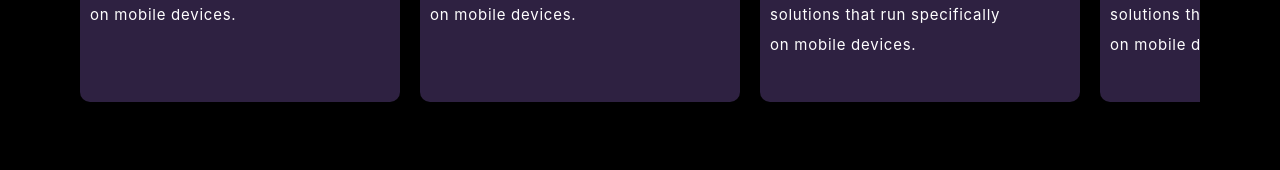
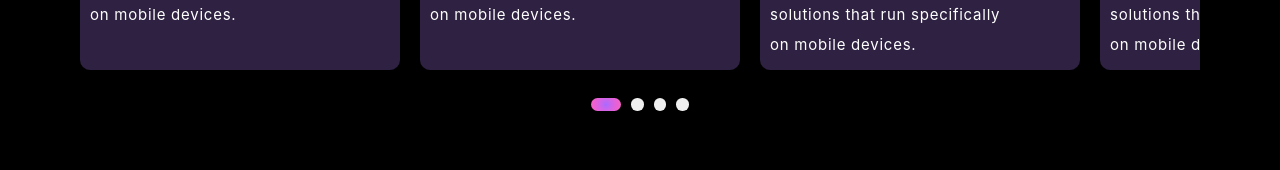
Before and after one commit to cortezdev99/cortez-portfolio, a React (Create React App) app: page / in a window 1280 px wide. Shown: the part 2218-2388 px from the top of the page. Built offline with nearby package versions, Linux system fonts and the light colour scheme.

Commit message:
created carousal toggle basic layout and styles

```diff
--- a/src/components/home/Home.jsx
+++ b/src/components/home/Home.jsx
@@ -145,6 +145,13 @@ const Home = () => {
             </div>
           </div>
         </div>
+
+        <div className="homepage-services-carousel-toggle-wrapper">
+          <button className="homepage-services-carousel-toggle homepage-services-carousel-toggle-active"></button>
+          <button className="homepage-services-carousel-toggle"></button>
+          <button className="homepage-services-carousel-toggle"></button>
+          <button className="homepage-services-carousel-toggle"></button>
+        </div>
       </div>
 
       <div>
--- a/src/styles/home/homeMainStyles.scss
+++ b/src/styles/home/homeMainStyles.scss
@@ -237,6 +237,37 @@
         }
       }
     }
+
+    .homepage-services-carousel-toggle-wrapper {
+      padding-top: 20px;
+      height: 30px;
+      display: flex;
+      align-items: center;
+      justify-content: center;
+      gap: 10px;
+
+      .homepage-services-carousel-toggle {
+        border: none;
+        padding: 0px;
+        width: 12.5px;
+        height: 12.5px;
+        border-radius: 50%;
+        cursor: pointer;
+        transition: 300ms;
+
+        &:hover {
+          background: radial-gradient(circle, #a66bff, #c666ef, #dd62df, #ee61cf, #fb64bf);
+          border-radius: 10px;
+          width: 30px;
+        }
+      }
+
+      .homepage-services-carousel-toggle-active {
+        background: radial-gradient(circle, #a66bff, #c666ef, #dd62df, #ee61cf, #fb64bf);
+        border-radius: 10px;
+        width: 30px;
+      }
+    }
   }
 
   // SHARED STYLES
```
